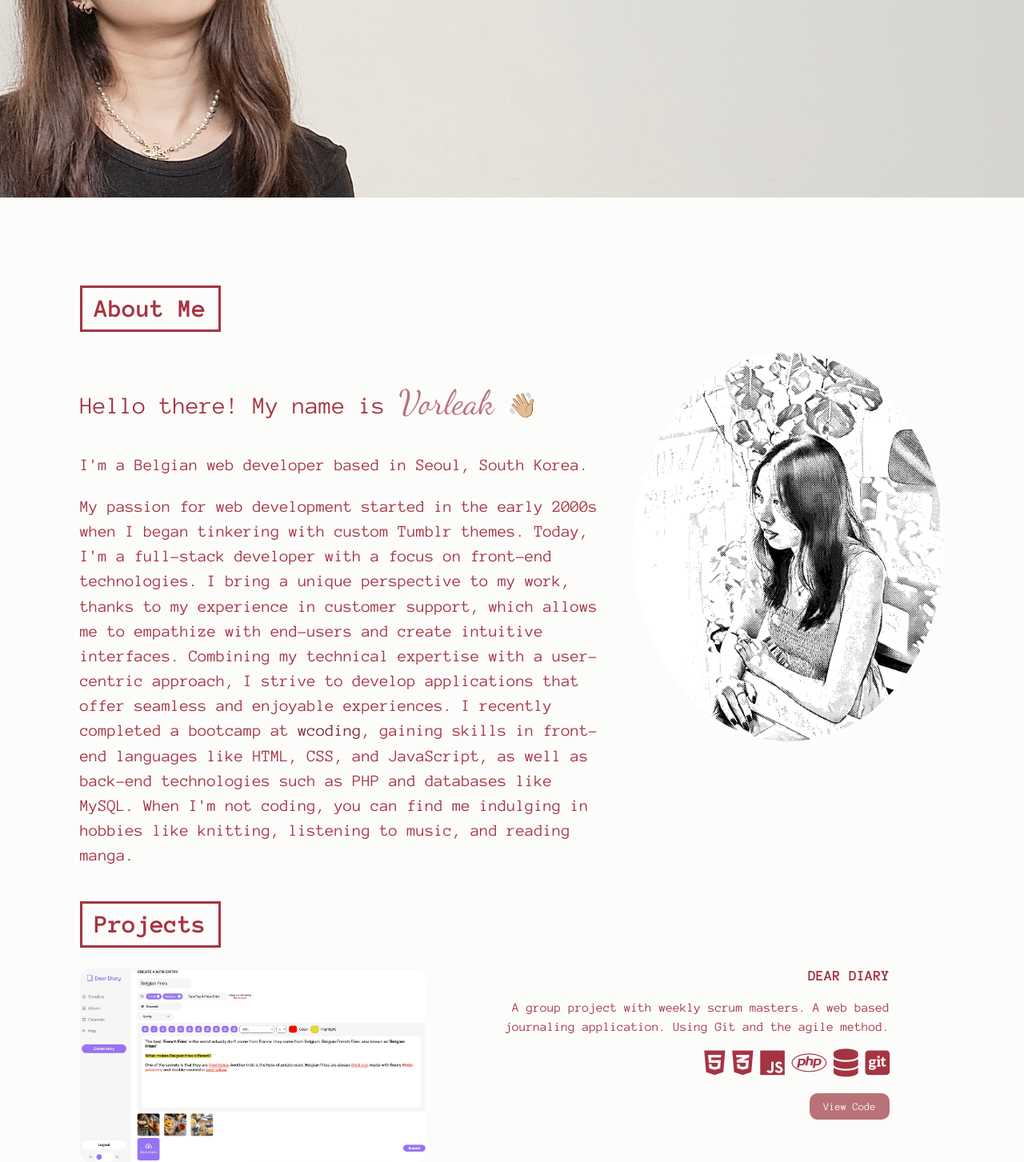
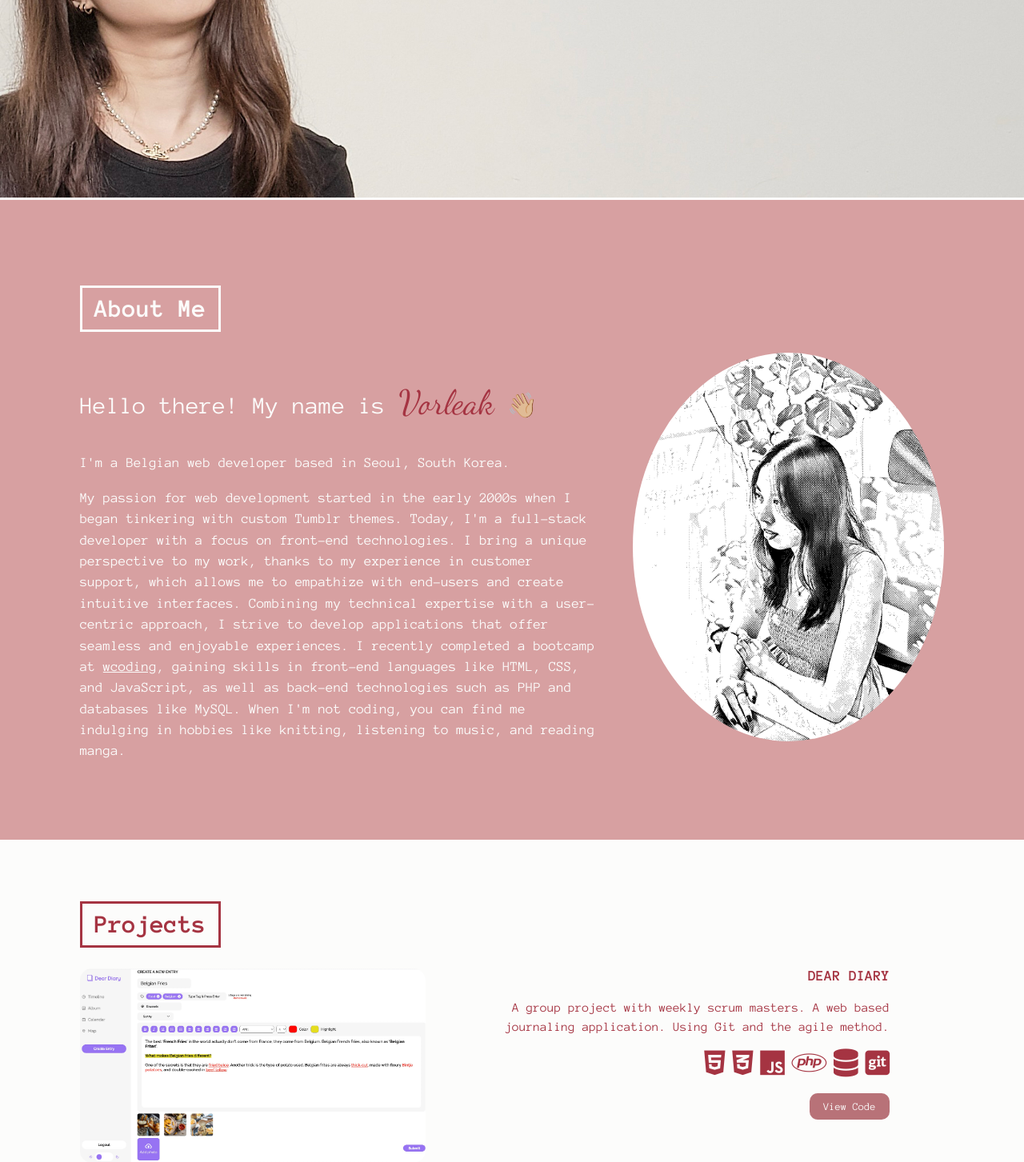
Before and after one commit to longvorleak/longvorleak.github.io, a PHP site: page / in a window 1280 px wide. Shown: the part 473-1926 px from the top of the page at 80% size. Run offline with PHP 8.4, Linux system fonts and the light colour scheme; some libraries are stand-ins or nearby versions; some web fonts are replaced.

Commit message:
Rebranding

```diff
--- a/index.html
+++ b/index.html
@@ -49,7 +49,7 @@
     </br> I'm <span class="bold">Vorleak</span>.</h1></div>
 </section>
 <section id="section-about">
-    <h2>About Me</h2>
+    <h2 class="h2-reverse">About Me</h2>
     <div class="about-containter">
         <div class="about-text">
             <p class="text-highlight">Hello there!
@@ -59,7 +59,7 @@
                 I'm a Belgian web developer based in Seoul, South Korea.
             </p>
             <p class="about-p">
-                My passion for web development started in the early 2000s when I began tinkering with custom Tumblr themes. Today, I'm a full-stack developer with a focus on front-end technologies. I bring a unique perspective to my work, thanks to my experience in customer support, which allows me to empathize with end-users and create intuitive interfaces. Combining my technical expertise with a user-centric approach, I strive to develop applications that offer seamless and enjoyable experiences. I recently completed a  bootcamp at <a href="https://wcoding.com/">wcoding</a>, gaining skills in front-end languages like HTML, CSS, and JavaScript, as well as back-end technologies such as PHP and databases like MySQL. When I'm not coding, you can find me indulging in hobbies like knitting, listening to music, and reading manga.
+                My passion for web development started in the early 2000s when I began tinkering with custom Tumblr themes. Today, I'm a full-stack developer with a focus on front-end technologies. I bring a unique perspective to my work, thanks to my experience in customer support, which allows me to empathize with end-users and create intuitive interfaces. Combining my technical expertise with a user-centric approach, I strive to develop applications that offer seamless and enjoyable experiences. I recently completed a  bootcamp at <a href="https://wcoding.com/" id="link-reverse">wcoding</a>, gaining skills in front-end languages like HTML, CSS, and JavaScript, as well as back-end technologies such as PHP and databases like MySQL. When I'm not coding, you can find me indulging in hobbies like knitting, listening to music, and reading manga.
             </p>
         </div>
 
@@ -159,7 +159,7 @@
 <section id="section-skills">
     <h2>Skills</h2>
     <p>Here are a few of the technologies I am currently working with:</p>
-
+    <div id="skill-box">
         <div class="skill-container">
             <p>Languages:</p>
             <ul>
@@ -170,13 +170,16 @@
             </ul>
         </div>
 
+        <div class="skill-container">
             <p>Technologies:</p>
             <ul>
                 <li>Git</li>
                 <li>GitHub</li>
                 <li>MySQL</li>
             </ul>
+        </div>
 
+        <div class="skill-container">
             <p>Programs & tools:</p>
             <ul>
                 <li>Git</li>
@@ -186,25 +189,33 @@
                 <li>Figma</li>
                 <li>Trello</li>
             </ul>
+        </div>
 
+        <div class="skill-container">
             <p>Website builders:</p>
             <ul>
                 <li>Shopify</li>
             </ul>
+        </div>
 
+        <div class="skill-container">
             <p>Learning:</p>
             <ul>
                 <li>React</li>
             </ul>
+        </div>
+
+    </div>
+
 </section>
 
 <section id="section-contact">
-    <h2 id="h2-contact">Contact</h2>
+    <h2 class="h2-reverse">Contact</h2>
     <h3>Interested in collaborating?</h3>
     <p>Please feel free to explore my portfolio and get in touch. I'm open to discussing any potential collaboration or answering any questions you may have. Let's connect and create something amazing together!</p>
 </br>
     <i class="fa-solid fa-envelope"></i> Send me an email at
-    <a href = "mailto: longvorleak@gmail.com" id="email-link"> longvorleak@gmail.com</a>.
+    <a href = "mailto: longvorleak@gmail.com" id="email-reverse"> longvorleak@gmail.com</a>.
     <p> You can also find me on social media:</p>
     <div class="socials">
         <a href="https://www.linkedin.com/in/vorleak/" target="_blank">
--- a/style.css
+++ b/style.css
@@ -162,6 +162,11 @@ nav {
     scroll-snap-align: start;
 }
 
+#section-about {
+    background-color: var(--main-color);
+    color: var(--light-color);
+}
+
 #section-project {
     padding: 50px 100px 0 100px;
     box-sizing: border-box;
@@ -238,10 +243,11 @@ nav {
 
 .about-text {
     width: 60%;
+    color: var(--light-color)
 }
 
 .about-p {
-    font-size: 1.3em;
+    font-size: 1.1em;
 }
 
 .manga-pic {
@@ -249,7 +255,7 @@ nav {
     width: 40%;
 }
 .name {
-    color: var(--dark-color);
+    color: var(--main-accent);
     font-family: 'Dancing Script', cursive;
     font-size: 1.4em;
 }
@@ -311,16 +317,16 @@ nav {
     scroll-snap-align: start;
 }
 
-#email-link {
+#link-reverse, #email-reverse {
     text-decoration: underline;
     color: var(--light-color)
 }
 
-#email-link:active {
+#link-reverse:active, #email-reverse:active {
     color: var(--dark-accent);
 }
 
-#email-link:hover, .socials .icon:hover {
+#link-reverse:hover, #email-reverse:hover, .socials .icon:hover {
     color: var(--dark-accent);
 }
 
@@ -328,7 +334,7 @@ nav {
     color: var(--light-color);
 }
 
-#h2-contact {
+.h2-reverse {
     border-color: var(--light-color);
 }
 
@@ -351,6 +357,22 @@ footer {
     font-size: 1.2em;
 }
 
+/* === SKILLS=== */
+
+#skill-box {
+    display: flex;
+    flex-wrap: wrap;
+    justify-content: center;
+}
+
+.skill-container {
+    background-color: var(--dark-accent);
+    color: var(--light-color);
+    padding: 5px 25px;
+    margin: 20px;
+    border-radius: var(--border-radius);
+    width: 300px;
+}
 
 /* === MEDIA QUERIES === */
 
```
Lines whose indentation alone changed are shown as unchanged.
